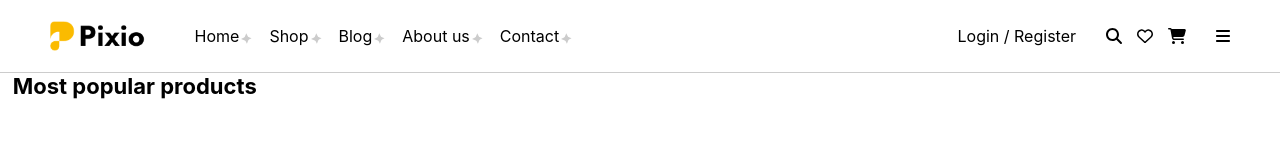
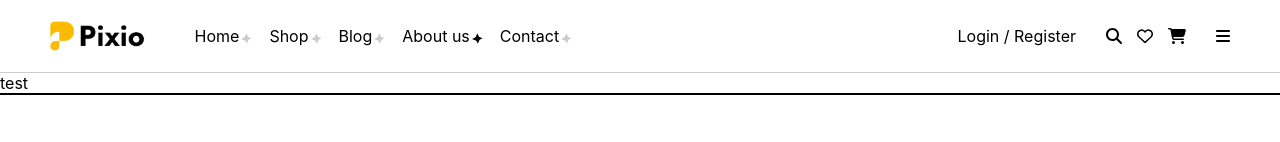
Before and after one commit to Dzzjio/dzz-shop-ecommerse, a React (Create React App) app: page /about in a window 1280 px wide. Shown: the top 142 px of the page. Built offline with nearby package versions, Linux system fonts and the light colour scheme.

Commit message:
add about page files and routes

```diff
--- a/src/components/layout/header/header.tsx
+++ b/src/components/layout/header/header.tsx
@@ -13,7 +13,7 @@ const Header = () => {
           <li><StyledLink to='/'><span>Home</span> <Star></Star></StyledLink></li>
           <li><StyledLink to='/shop'><span>Shop</span> <Star></Star></StyledLink></li>
           <li><StyledLink to='/blog'><span>Blog</span> <Star></Star></StyledLink></li>
-          <li><StyledLink to='/aboutus'><span>About us</span> <Star></Star></StyledLink></li>
+          <li><StyledLink to='/about'><span>About us</span> <Star></Star></StyledLink></li>
           <li><StyledLink to='/contact'><span>Contact</span> <Star></Star></StyledLink></li>
         </ul>
       </div>
--- /dev/null
+++ b/src/components/partials/about/aboutContainer.tsx
@@ -0,0 +1,9 @@
+const AboutContainer = () => {
+    return (
+        <div>
+            test
+        </div>
+    )
+}
+
+export default AboutContainer;
--- /dev/null
+++ b/src/pages/about/index.tsx
@@ -0,0 +1,11 @@
+import AboutContainer from "components/partials/about/aboutContainer";
+
+const AboutPage = () => {
+    return (
+        <div>
+            <AboutContainer />
+        </div>
+    )
+}
+
+export default AboutPage;
--- a/src/routes/index.tsx
+++ b/src/routes/index.tsx
@@ -5,6 +5,7 @@ import Homepage from 'pages/home'
 import Shop from 'pages/shop'
 import BlogPage from 'pages/blog'
 import ContactPage from 'pages/contact'
+import AboutPage from 'pages/about'
 
 
 interface IProps {
@@ -19,6 +20,7 @@ const Router: FC<IProps> = ({ lang }) => {
         <Route path='/shop' element={<Shop />} />
         <Route path='/blog' element={<BlogPage />} />
         <Route path='/contact' element={<ContactPage />} />
+        <Route path='/about' element={<AboutPage />} />
         <Route path="*" element={<Homepage />} />
       </Route>
     </Routes>
```
